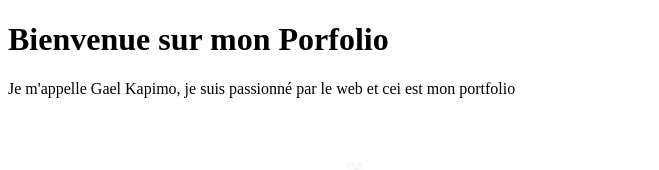
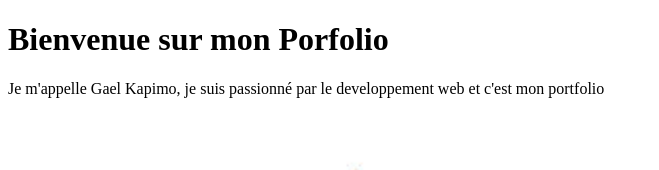
Before and after one commit to gaelkap/Mon-Porfolio-2026, a plain HTML site: page index.html in a window 1280 px wide. Shown: the top 170 px of the page, without its empty margins (0-659 px from the left). Drawn offline with Linux system fonts and the light colour scheme.

Commit message:
code modifie

```diff
--- a/index.html
+++ b/index.html
@@ -10,7 +10,7 @@
                 Bienvenue sur mon Porfolio
             </h1>
             <p>
-                Je m'appelle Gael Kapimo, je suis passionné par le web et cei est mon portfolio
+                Je m'appelle Gael Kapimo, je suis passionné par le developpement web et c'est mon portfolio
             </p>
 
             <img src="image/bankcard.jpg" width="500Px" alt="">
```
